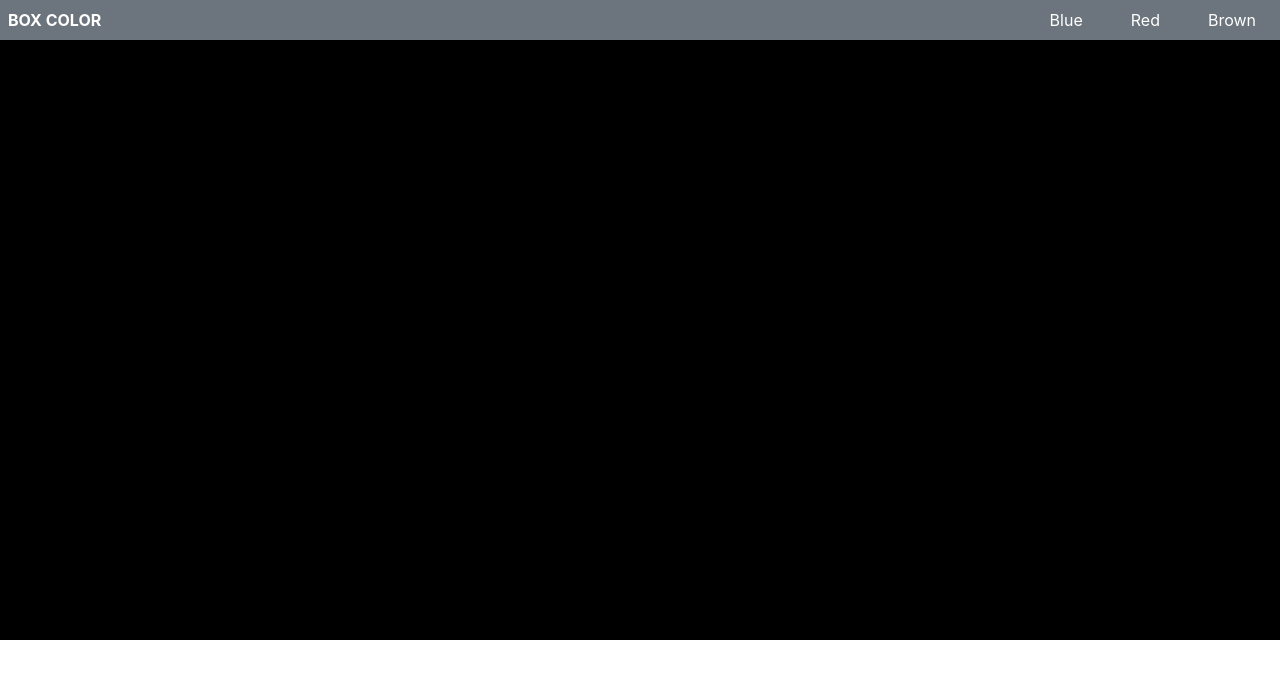
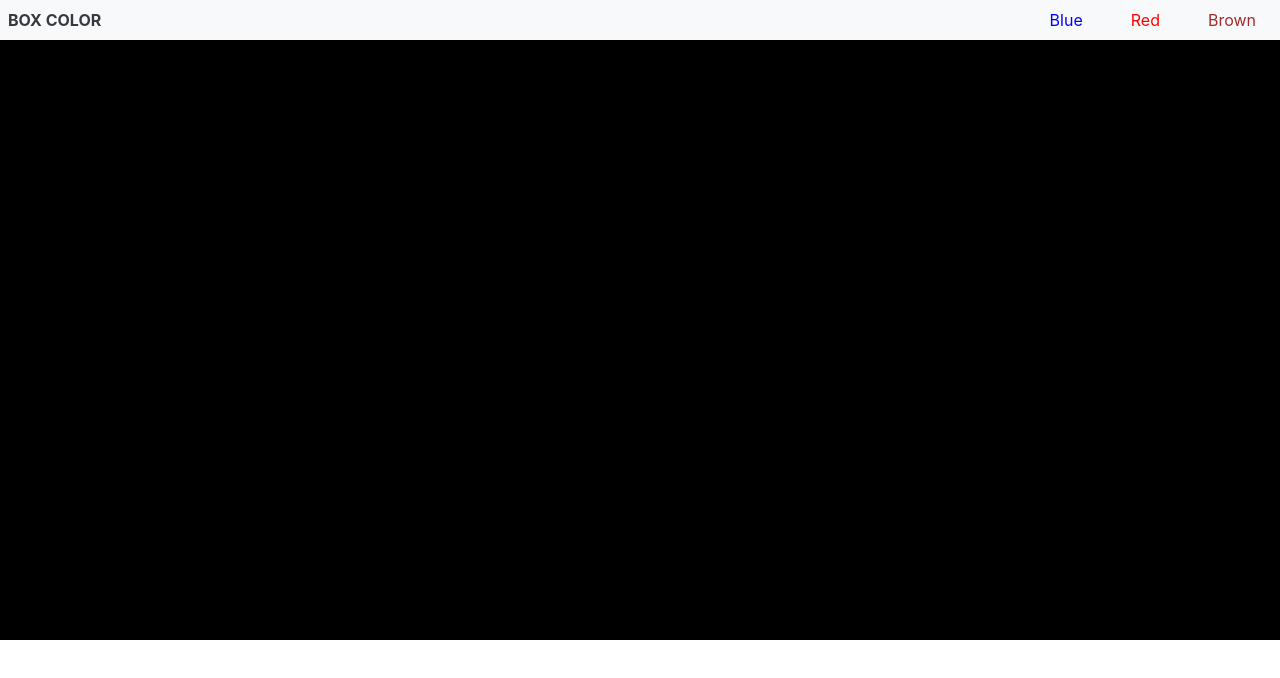
Before and after one commit to keneogu/Box-color, a React (Create React App) app: page / in a window 1280 px wide. Shown: the top 678 px of the page. Built offline with nearby package versions, Linux system fonts and the light colour scheme.

Commit message:
Changed header background and title text color

```diff
--- a/src/Header.js
+++ b/src/Header.js
@@ -3,14 +3,14 @@ import './styles/Header.css'
 
 const Header = ({clickHandle}) => {
 	return (
-		<div className="header d-flex justify-content-between p-2 bg-secondary text-white">
-			<div className="head-title text-uppercase">
+		<div className="header d-flex justify-content-between p-2 bg-light text-white">
+			<div className="head-title text-uppercase text-dark">
 				<strong>Box Color</strong>
 			</div>
 			<div className="head-list list-unstyled d-flex justify-content-between">
-				<li className='head-li blue1 pr-5 text-white w-100' onClick={()=>{clickHandle('blue')}}>Blue</li>
-				<li className='head-li red1 pr-5 text-white w-100' onClick={()=>{clickHandle('red')}}>Red</li>
-				<li className='head-li brown1 pr-3 text-white w-100' onClick={()=>{clickHandle('brown')}}>Brown</li>
+				<li className='head-li blue1 pr-5 w-100' onClick={()=>{clickHandle('blue')}}>Blue</li>
+				<li className='head-li red1 pr-5 w-100' onClick={()=>{clickHandle('red')}}>Red</li>
+				<li className='head-li brown1 pr-3 w-100' onClick={()=>{clickHandle('brown')}}>Brown</li>
 			</div>
 		</div>
 	)
```
